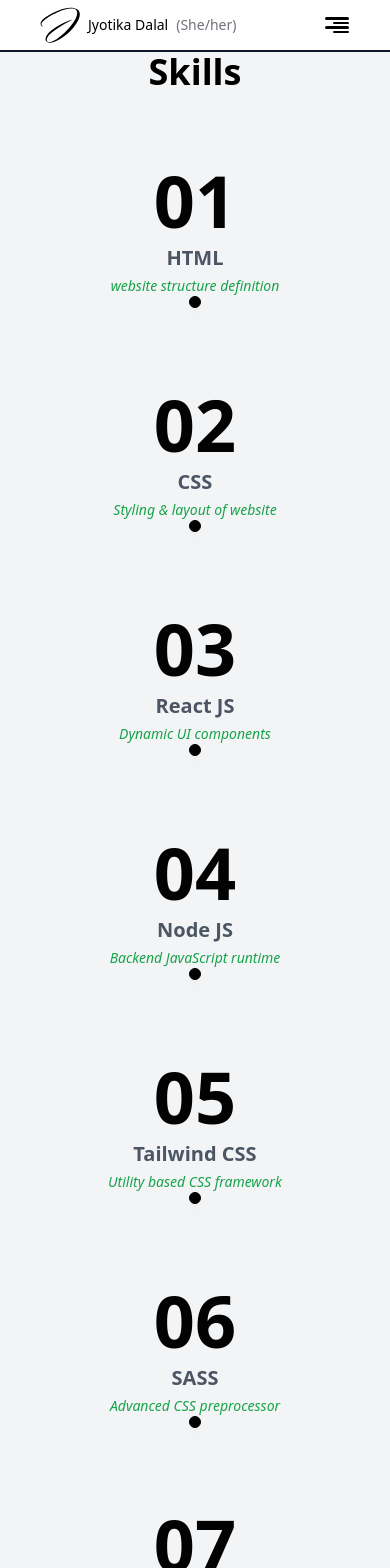
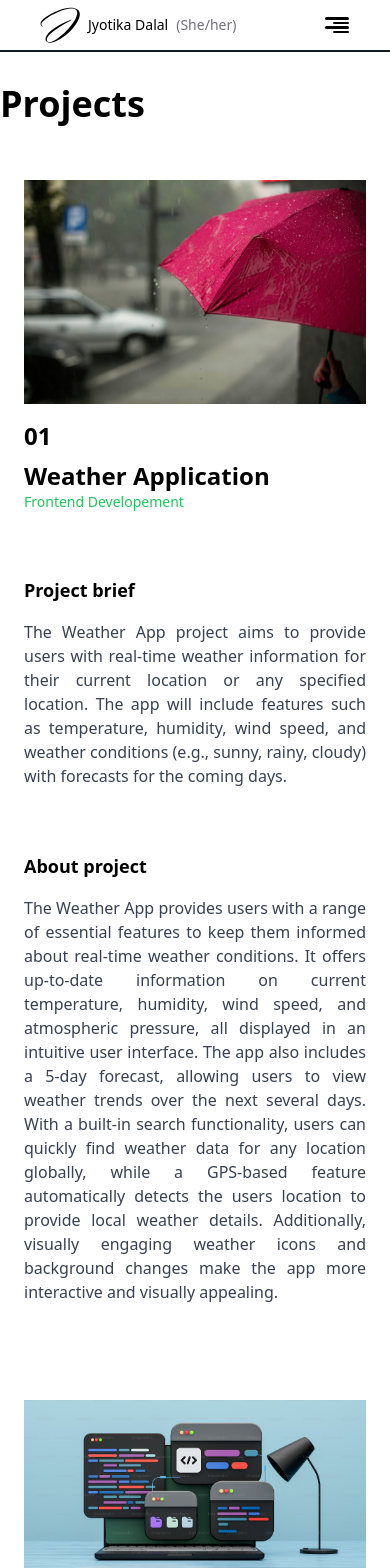
Before and after one commit to Rutuza/Vite-Portfolio, a React (Vite) app: page / in a window 390 px wide. Shown: the top 1568 px of the page. Built offline with nearby package versions, Linux system fonts and the light colour scheme.

Commit message:
projects page responsive done

```diff
--- a/src/App.jsx
+++ b/src/App.jsx
@@ -23,9 +23,9 @@
       <Navbar />
       {/* <Homepage /> */}
       {/* <About /> */}
-      <Skills />
+      {/* <Skills /> */}
       {/* <Work /> */}
-      {/* <Projects /> */}
+      <Projects />
       {/* <PhotographsPage /> */}
       {/* <Contact /> */}
     </div>
--- a/src/pages/Projects.jsx
+++ b/src/pages/Projects.jsx
@@ -1,40 +1,82 @@
 import React from 'react';
-// import { useState } from 'react';
-// import { Swiper, SwiperSlide } from 'swiper/react';
-// import 'swiper/css';
-// import 'swiper/css/pagination';
-// import 'swiper/css/navigation';
-// import { Pagination, Navigation } from 'swiper';
 
+import weatherImg from '../assets/images/umbrella.jpg';
+import ezybitImg from '../assets/images/Ezybit.png';
+import anymatorImg from '../assets/images/anymator.jpg';
 function Projects() {
+  const projects = [
+    {
+      id: '01',
+      title: 'Weather Application',
+      type: 'Frontend Developement',
+      image: weatherImg,
+      brief: 'The Weather App project aims to provide users with real-time weather information for their current location or any specified location. The app will include features such as temperature, humidity, wind speed, and weather conditions (e.g., sunny, rainy, cloudy) with forecasts for the coming days.',
+
+      about: 'The Weather App provides users with a range of essential features to keep them informed about real-time weather conditions. It offers up-to-date information on current temperature, humidity, wind speed, and atmospheric pressure, all displayed in an intuitive user interface. The app also includes a 5-day forecast, allowing users to view weather trends over the next several days. With a built-in search functionality, users can quickly find weather data for any location globally, while a GPS-based feature automatically detects the users location to provide local weather details. Additionally, visually engaging weather icons and background changes make the app more interactive and visually appealing.'
+    },
+
+    {
+      id: '02',
+      title: 'Ezybit Software',
+      type: 'Software Developement',
+      image: ezybitImg,
+      brief: 'EzyBit is a software solution developed using Python, designed to streamline the installation and management of multiple programming languages. Similar to Anaconda, EzyBit allows users to install various programming languages in one go, simplifying the process by eliminating the need for manual, individual installations.',
+
+      about: 'EzyBit is an innovative software designed to simplify the installation and management of multiple programming languages. Unlike traditional methods that require users to install languages one by one, EzyBit automates the process, allowing users to download and install a range of programming languages in a single step. The software supports popular languages like Python, Java, and more, providing a streamlined experience for developers. EzyBit also offers cross-platform support, ensuring compatibility across Windows, macOS, and Linux. Its user-friendly interface makes it easy for users to manage programming environments, while the built-in automation saves time and reduces complexity. Additionally, EzyBit ensures that all necessary dependencies and libraries are installed correctly, minimizing errors and improving efficiency.'
+    },
+
+    {
+      id: '03',
+      title: 'Anymator React Library',
+      type: 'Frontend Development',
+      image: anymatorImg,
+      brief: 'Anymator is a React component library designed to simplify the integration of sophisticated animations into web applications. It provides an easy-to-use interface for developers to add animations without writing complex code, making animation implementation more accessible.',
+
+      about: 'Anymator is a powerful React component library designed to simplify the integration of complex animations into web applications. It comes equipped with a variety of pre-built animation components, allowing developers to quickly add effects like fading, sliding, and rotating without writing extensive code. The library offers extensive customization, enabling users to adjust animation parameters such as duration, easing, and delays to suit their specific design needs. Anymator’s simple and intuitive API ensures seamless integration into existing React projects, while also providing flexibility for developers to create and customize their own animations. Its lightweight nature ensures minimal impact on performance, making it an ideal choice for building visually dynamic and responsive applications.'
+    },
+
+    {
+      id: '04',
+      title: 'Portfolio website',
+      type: 'Design & Development',
+      image: '',
+      brief: 'The Personal Portfolio project aims to showcase your skills, experience, and projects in a visually appealing and professional manner. It serves as a digital resume and a platform to highlight your work to potential employers, clients, or collaborators.',
+
+      about: 'The Personal Portfolio website is a professional platform designed to showcase skills, experience, and projects in a visually appealing and structured manner. It features a clean, user-friendly design that highlights key sections such as "About Me," "Skills," and "Projects." The project section includes detailed descriptions of completed work, along with technologies used, challenges faced, and solutions implemented, offering a comprehensive view of the developer’s capabilities. The website is fully responsive, ensuring seamless viewing across devices like mobile phones, tablets, and desktops. It also includes a contact form for potential employers or clients to reach out directly, along with links to social profiles such as LinkedIn and GitHub. The portfolio emphasizes both professionalism and creativity, presenting the user as a skilled and versatile developer.'
+    }
+  ]
+
   return (
     <>
-     <div className=''>
-      <div className='text-center text-4xl font-bold'>Projects</div>
+     <div className="container mx-auto py-8">
+      <h1 className="text-4xl font-bold text-left mb-8">Projects</h1>
 
-      <div className='flex flex-row flex-wrap gap-4 justify-center items-center my-10'>
-        <div className='relative flex flex-col items-center'>
-          <div className=' w-56 h-[30rem] border-2 rounded-md'></div>
-          <p className='font-cvt text-lg'>01. Weather Forecasting App</p>
-        </div>
-        <div className='relative flex flex-col items-center'>
-          <div className=' w-56 h-[30rem] border-2 rounded-md'></div>
-          <p className='font-cvt text-lg'>02. Anymator - react library</p>
-        </div>
-        <div className='relative flex flex-col items-center'>
-          <div className=' w-56 h-[30rem] border-2 rounded-md'></div>
-          <p className='font-cvt text-lg'>03. Personal Portfolio</p>
-        </div>
-        <div className='relative flex flex-col items-center'>
-          <div className=' w-56 h-[30rem] border-2 rounded-md'></div>
-          <p className='font-cvt text-lg'>04. Ezybit software</p>
-        </div>
+      <div className="grid grid-cols-1 md:grid-cols-2 lg:grid-cols-4 gap-8">
+        {projects.map((project) => (
+          <div key={project.id} className="p-6">
+            {/* Project Image */}
+            <img src={project.image} alt={project.title} className="w-full h-56 object-cover mb-4" />
+
+            {/* Project Title & Type */}
+            <h2 className="text-2xl font-bold mb-2">{String(project.id).padStart(2, '0')}</h2>
+            <div className='text-2xl font-semibold'>{project.title}</div>
+            <p className="text-sm text-green-500 mb-2">{project.type}</p>
+
+            {/* Project Brief */}
+            <div className=" mt-16">
+              <h3 className="text-lg font-semibold mb-4">Project brief</h3>
+              <p className="text-base text-gray-700 mb-4 text-justify">{project.brief}</p>
+            </div>
+
+            {/* About Project */}
+            <div className='mt-16'>
+              <h3 className="text-lg font-semibold mb-4">About project</h3>
+              <p className="text-base text-gray-700 mb-4 text-justify">{project.about}</p>
+            </div>
+          </div>
+        ))}
       </div>
-
-      <hr className=''/>
-      <div className=' font'>sjahdjshdkj</div>
-     </div>
-
+    </div>
     </>
   );
 }
--- a/src/pages/Skills.jsx
+++ b/src/pages/Skills.jsx
@@ -15,8 +15,6 @@
   { id: '12', name: "MongoDB", description: "NoSQL database solution" },
   { id: '13', name: "AIML", description: "Data-driven intelligent systems" },
   { id: '14', name: "Bootstrap 3.0", description: "Responsive frontend framework" },
-
-
 
 ];
 
```
Also changed, not shown: src/assets/images/anymator.jpg (renamed from src/assets/images/anymator img.jpg).
